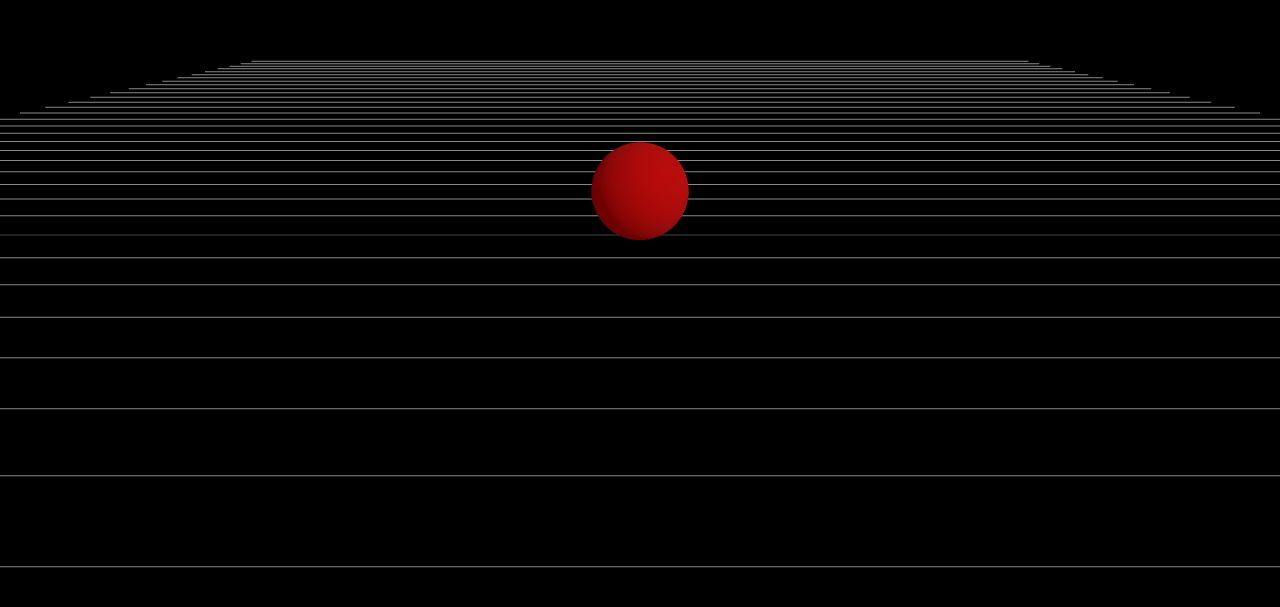
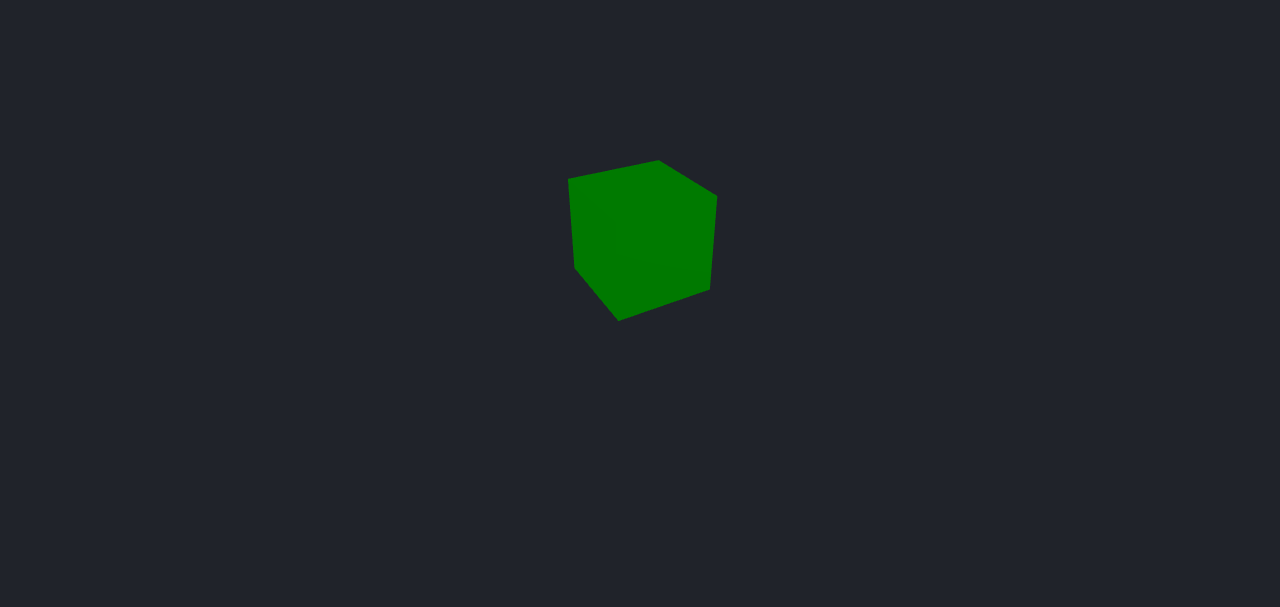
Before and after one commit to ir454/test_shape_interactions, a plain HTML site: page index.html in a window 1280 px wide. Shown: the part 165-772 px from the top of the page. Drawn offline with nearby package versions, Linux system fonts and the light colour scheme; animation ran at ten frames a second.

Commit message:
Three.js Cube example

```diff
--- a/index.html
+++ b/index.html
@@ -2,76 +2,64 @@
 <html lang="en">
 <head>
   <meta charset="UTF-8">
-    <title>Red Sphere with Grid Floor</title>
+  <title>Three.js Cube Example</title>
   <style>
     body { margin: 0; overflow: hidden; }
     canvas { display: block; }
   </style>
 </head>
 <body>
+  <!-- Include Three.js from a CDN -->
+  <script src="https://cdn.jsdelivr.net/npm/three@0.155.0/build/three.min.js"></script>
   <script>
-// Three.js CDN
-// We will load Three.js dynamically to keep a single file approach
-(function() {
-    const script = document.createElement('script');
-    script.src = 'https://cdn.jsdelivr.net/npm/three@0.162.0/build/three.min.js';
-    script.onload = init;
-    document.head.appendChild(script);
-})();
+    // Scene, Camera, Renderer
+    const scene = new THREE.Scene();
+    scene.background = new THREE.Color(0x20232a); // Dark background
 
-function init() {
-    // Scene
-    const scene = new THREE.Scene();
-
-    // Camera
     const camera = new THREE.PerspectiveCamera(
       75,
       window.innerWidth / window.innerHeight,
       0.1,
       1000
     );
-    camera.position.set(0, 5, 10);
-    camera.lookAt(0, 0, 0);
+    camera.position.z = 5;
 
-    // Renderer
     const renderer = new THREE.WebGLRenderer({ antialias: true });
     renderer.setSize(window.innerWidth, window.innerHeight);
     document.body.appendChild(renderer.domElement);
 
-    // Red Sphere
-    const sphereGeometry = new THREE.SphereGeometry(1, 32, 32);
-    const sphereMaterial = new THREE.MeshStandardMaterial({ color: 0xff0000 });
-    const sphere = new THREE.Mesh(sphereGeometry, sphereMaterial);
-    sphere.position.y = 1; // Raise above the floor
-    scene.add(sphere);
+    // Cube Geometry and Material
+    const geometry = new THREE.BoxGeometry(1, 1, 1);
+    const material = new THREE.MeshStandardMaterial({ color: 0x00ff00 });
+    const cube = new THREE.Mesh(geometry, material);
+    scene.add(cube);
 
-    // Grid Floor (50 x 50)
-    const gridHelper = new THREE.GridHelper(50, 50);
-    scene.add(gridHelper);
-
-    // Lights
-    const ambientLight = new THREE.AmbientLight(0xffffff, 0.5);
+    // Add light
+    const ambientLight = new THREE.AmbientLight(0xffffff, 0.6);
     scene.add(ambientLight);
 
-    const directionalLight = new THREE.DirectionalLight(0xffffff, 1);
-    directionalLight.position.set(10, 10, 10);
-    scene.add(directionalLight);
+    const pointLight = new THREE.PointLight(0xffffff, 1);
+    pointLight.position.set(5, 5, 5);
+    scene.add(pointLight);
 
     // Animation loop
     function animate() {
       requestAnimationFrame(animate);
-        sphere.rotation.y += 0.01; // Rotate sphere
+
+      // Rotate cube
+      cube.rotation.x += 0.01;
+      cube.rotation.y += 0.01;
+
       renderer.render(scene, camera);
     }
     animate();
 
-    // Handle resizing
+    // Handle window resize
     window.addEventListener('resize', () => {
       camera.aspect = window.innerWidth / window.innerHeight;
       camera.updateProjectionMatrix();
       renderer.setSize(window.innerWidth, window.innerHeight);
     });
-}
   </script>
 </body>
 </html>
```
Lines whose indentation alone changed are shown as unchanged.
